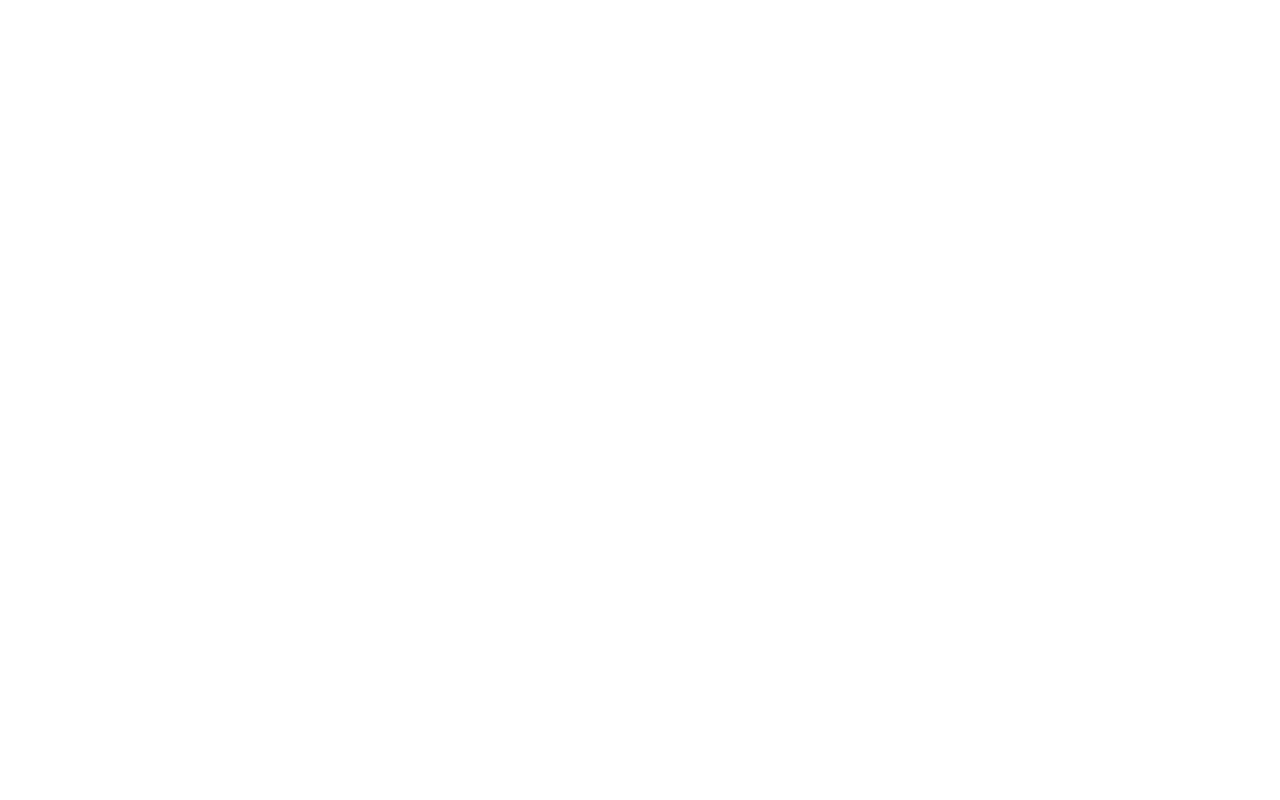
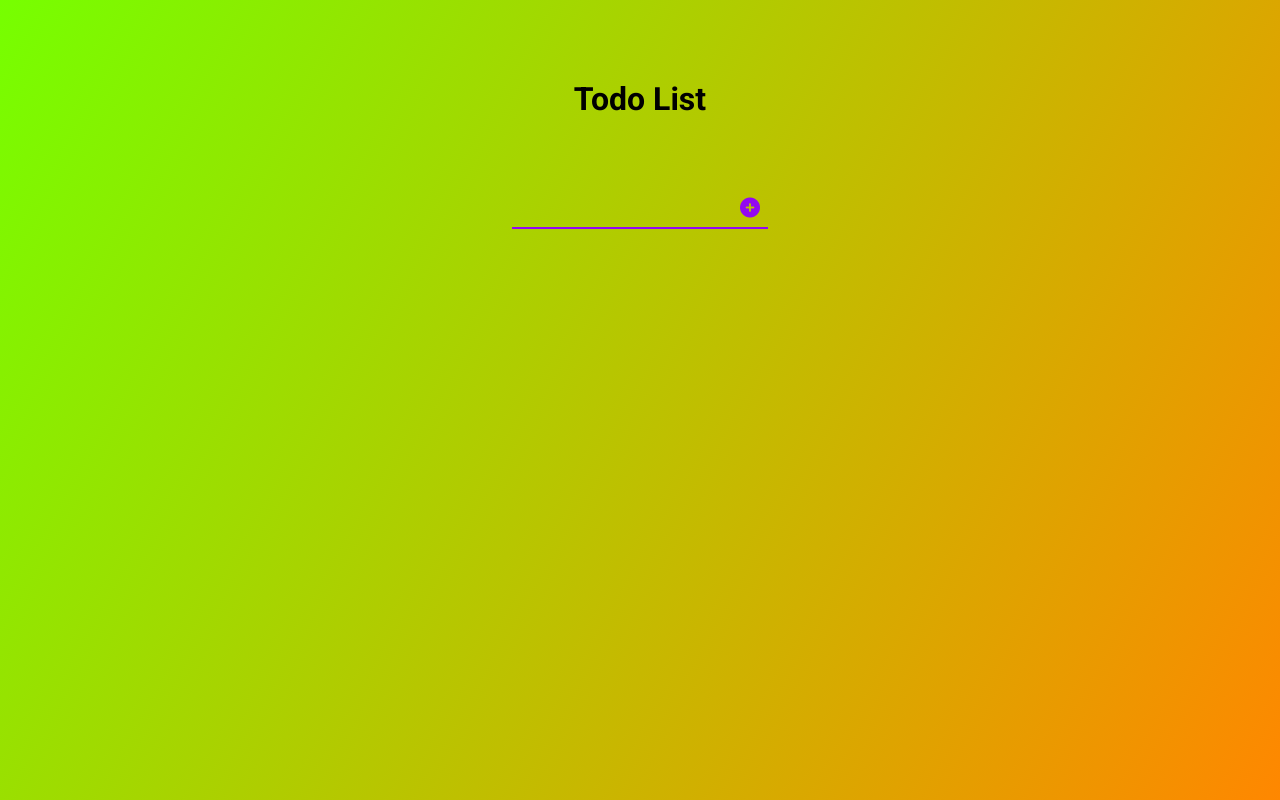
Before and after one commit to udushanov/todo-list, a plain HTML site: page index.html in a window 1280 px wide. Drawn offline with Linux system fonts and the light colour scheme.

Commit message:
feat: add basic layout

```diff
--- a/index.html
+++ b/index.html
@@ -3,10 +3,28 @@
 <head>
     <meta charset="UTF-8">
     <title>todo-list</title>
+    <link rel="preconnect" href="https://fonts.googleapis.com">
+    <link rel="preconnect" href="https://fonts.gstatic.com" crossorigin>
+    <link href="https://fonts.googleapis.com/css2?family=Roboto:wght@400;700&display=swap" rel="stylesheet">
+    <link rel="stylesheet" href="https://cdnjs.cloudflare.com/ajax/libs/font-awesome/6.2.1/css/all.min.css"
+          integrity="sha512-MV7K8+y+gLIBoVD59lQIYicR65iaqukzvf/nwasF0nqhPay5w/9lJmVM2hMDcnK1OnMGCdVK+iQrJ7lzPJQd1w=="
+          crossorigin="anonymous" referrerpolicy="no-referrer" />
     <link rel="stylesheet" href="style.css">
     <script defer scr="app.js"></script>
 </head>
 <body>
+    <header>
+        <h1 class="todo-title">Todo List</h1>
+    </header>
+    <main>
+        <form class="todo-form">
+            <input class="todo-input" type="text">
+            <button class="btn-add btn" type="submit">
+                <i class="fa-solid fa-circle-plus"></i>
+            </button>
+        </form>
+        <ul class="todo-list"></ul>
+    </main>
 
 </body>
 </html>
--- a/style.css
+++ b/style.css
@@ -0,0 +1,54 @@
+* {
+    margin: 0;
+    padding: 0;
+    box-sizing: border-box;
+}
+
+body {
+    font-family: 'Roboto', sans-serif;
+    background-image: linear-gradient(120deg, #76ff00, #ff8700);
+    font-weight: 400;
+    display: flex;
+    flex-direction: column;
+    align-items: center;
+    min-height: 100vh;
+    gap: 5rem;
+    padding: 5rem;
+}
+
+.todo-title {
+    font-weight: 700;
+}
+
+.todo-form {
+    position: relative;
+}
+
+.todo-input {
+    font-size: 1.25rem;
+    border: none;
+    background-color: transparent;
+    border-bottom: #9308f1 solid 0.15rem;
+    width: 20vw;
+    outline: none;
+    padding: 0.2rem 0.5rem;
+}
+
+.btn {
+    border: none;
+    background-color: transparent;
+    outline: none;
+}
+
+.btn-add {
+    position: absolute;
+    right: 0.5rem;
+}
+
+.fa-solid {
+    font-size: 1.25rem;
+}
+
+.fa-circle-plus {
+    color: #9308f1;
+}
```
